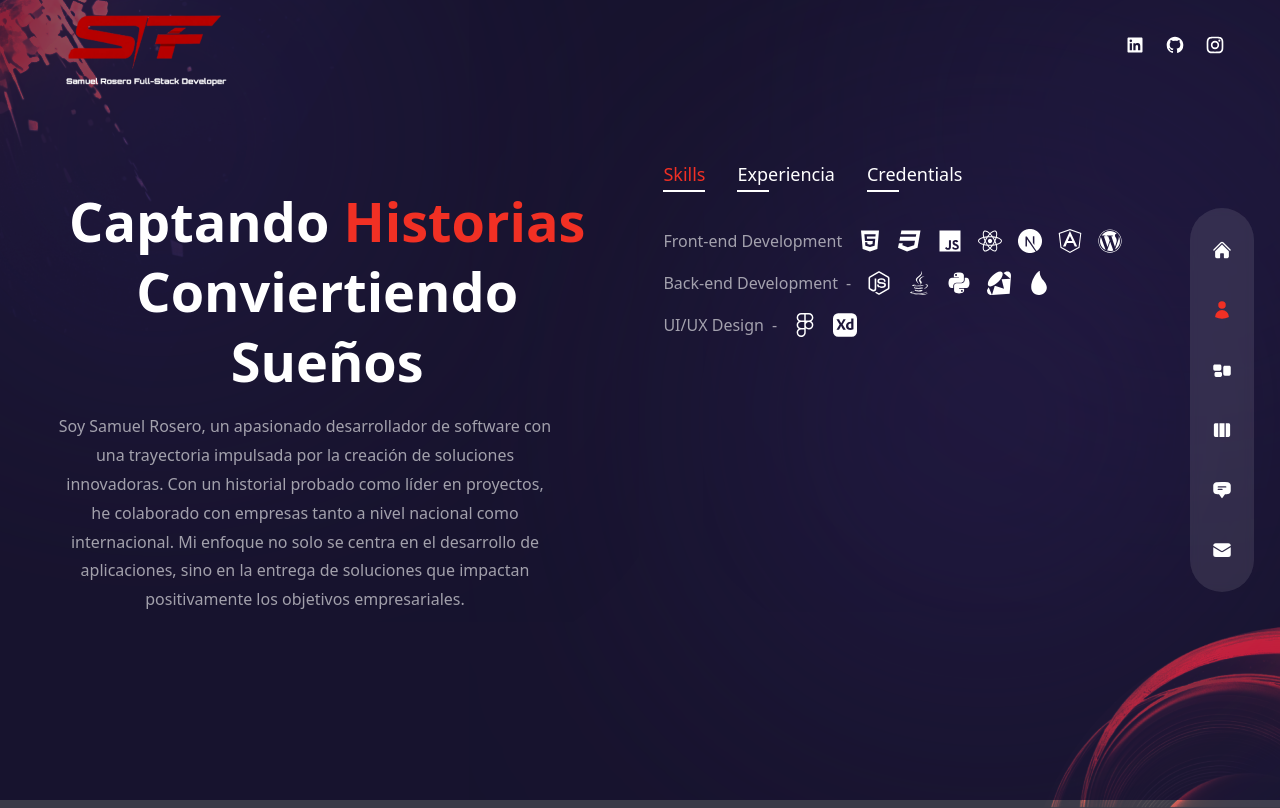
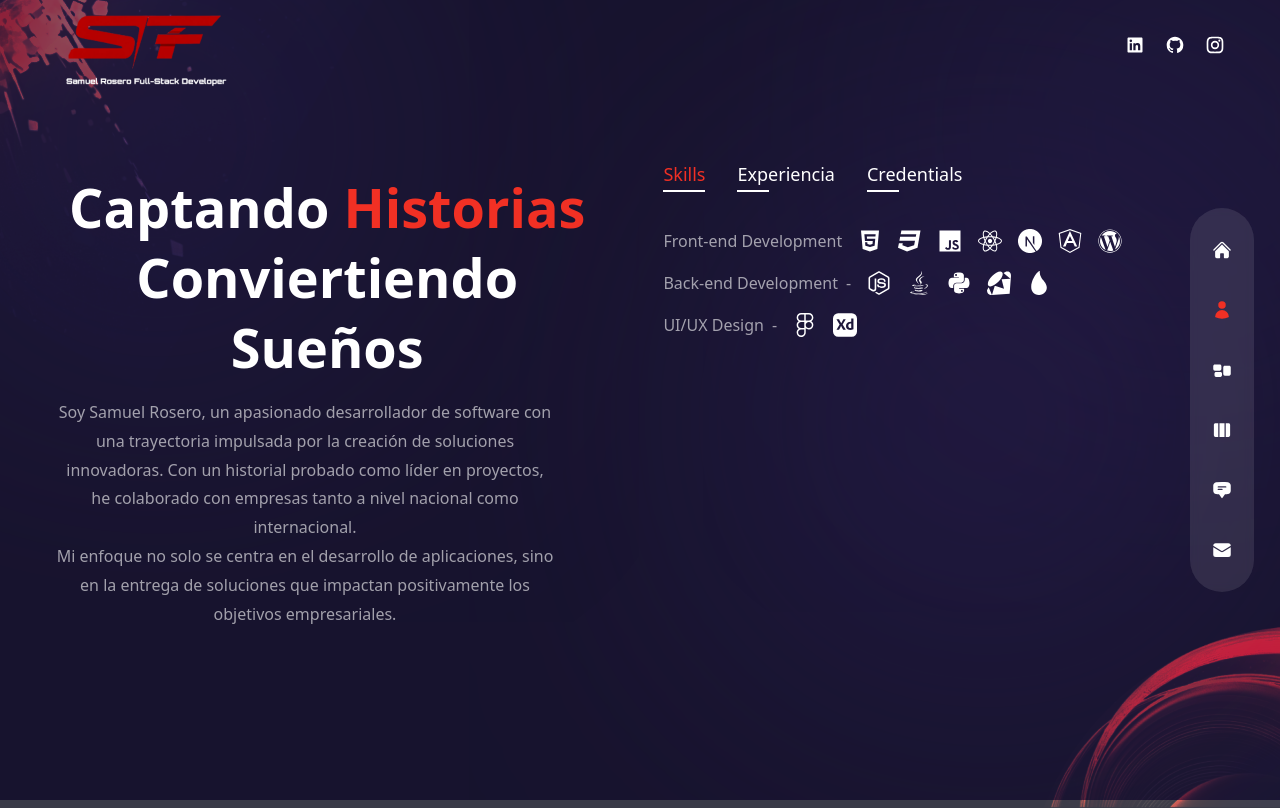
Before and after one commit to samu975/Portafolio-v2, a Next.js app: page /about in a window 1280 px wide. Shown: the top 808 px of the page. Built offline with nearby package versions, Linux system fonts and the light colour scheme.

Commit message:
Fixed the bug on about

```diff
--- a/pages/about/index.js
+++ b/pages/about/index.js
@@ -138,10 +138,13 @@ const About = () => {
             Soy Samuel Rosero, un apasionado desarrollador de software con una
             trayectoria impulsada por la creación de soluciones innovadoras. Con
             un historial probado como líder en proyectos, he colaborado con
-            empresas tanto a nivel nacional como internacional. Mi enfoque no
-            solo se centra en el desarrollo de aplicaciones, sino en la entrega
-            de soluciones que impactan positivamente los objetivos
-            empresariales.
+            empresas tanto a nivel nacional como internacional.{" "}
+            <span className="hidden xl:block">
+              {" "}
+              Mi enfoque no solo se centra en el desarrollo de aplicaciones,
+              sino en la entrega de soluciones que impactan positivamente los
+              objetivos empresariales.
+            </span>
           </p>
         </motion.div>
         <motion.div
```
